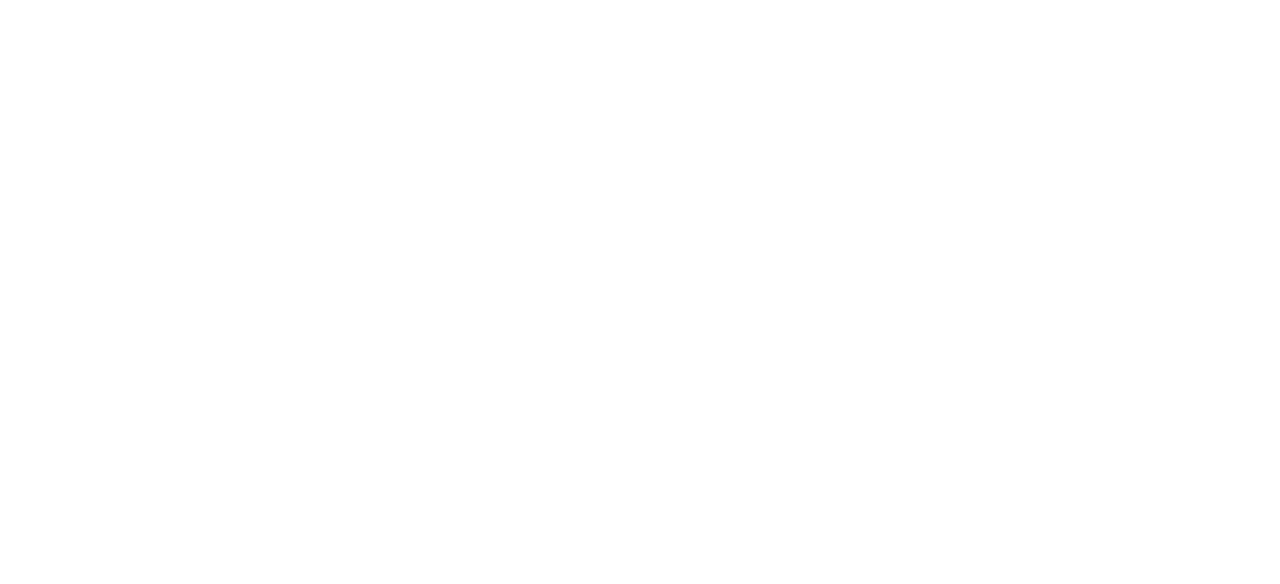
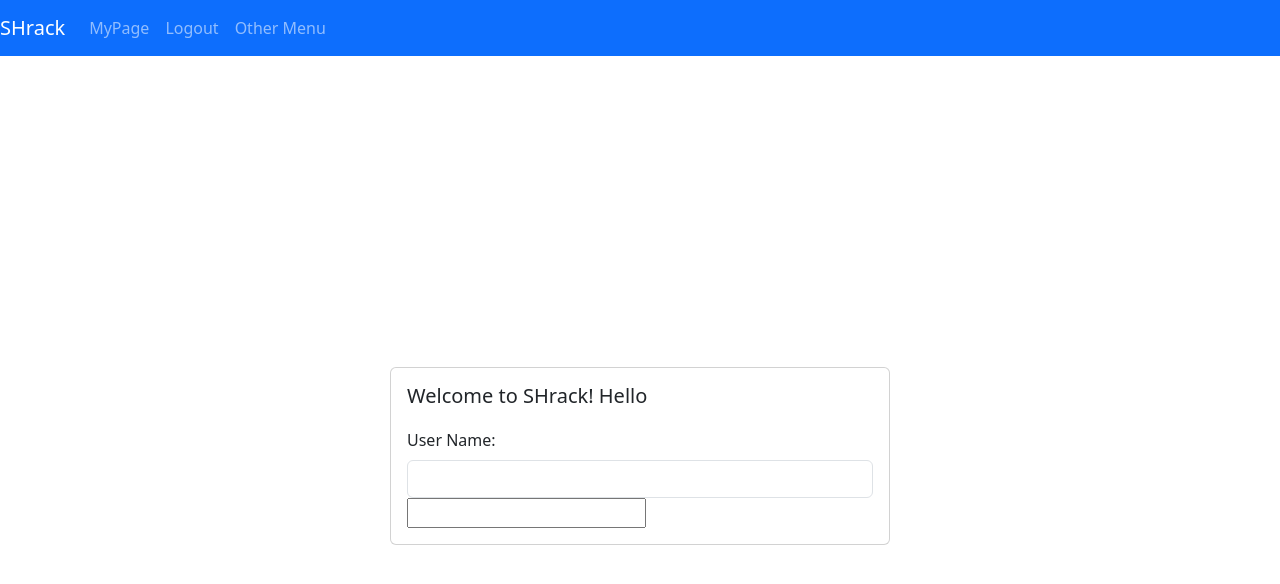
Before and after one commit to SG-Capstone-SHrack/SHrack-front, a React (Create React App) app: page /home in a window 1280 px wide. Before the commit this address had no page. Shown: the top 584 px of the page. Built offline with nearby package versions, Linux system fonts and the light colour scheme.

Commit message:
test commit

```diff
--- a/package.json
+++ b/package.json
@@ -9,6 +9,7 @@
     "@testing-library/user-event": "^13.5.0",
     "react": "^18.2.0",
     "react-bootstrap": "^2.7.4",
+    "react-datepicker": "^4.11.0",
     "react-dom": "^18.2.0",
     "react-hook-form": "^7.43.9",
     "react-router-dom": "^6.11.1",
--- a/src/App.jsx
+++ b/src/App.jsx
@@ -24,6 +24,7 @@
       <Route exact path="/" element={auth ? <Home /> : <Signin />} />
       <Route path="/signin" element={<Signin />} />
       <Route path="/signup" element={<Signup />} />
+      <Route path="/home" element={<Home />} />
     </Routes>
   );
 }
--- a/src/Home/Home.jsx
+++ b/src/Home/Home.jsx
@@ -1,40 +1,100 @@
-import { Link, useNavigate } from 'react-router-dom';
-//import DatePicker from 'react-datepicker';
-//import 'react-datepicker/dist/react-datepicker.css';
-//import { useState } from 'react';
-import { useRecoilValue } from 'recoil';
-import { authAtom } from '../state';
-//import { Button } from 'react-bootstrap';
+import React, { useState } from 'react';
+import DatePicker from 'react-datepicker';
+import 'react-datepicker/dist/react-datepicker.css';
+import { Card, Table, Form, Navbar, Nav } from 'react-bootstrap';
 
-function Home() {
-  const auth = useRecoilValue(authAtom);
-  return (
-    <div className="p-4">
-      <div className="container">
-        <h1>
-          <b>MAIN SERVICE</b>
-        </h1>
-        <h2>Weclome to SHrack!</h2>
-        <p>Hi {auth?.username}!</p>
+const HomePage = () => {
+  const [selectedDate, setSelectedDate] = useState(null);
+  const [exerciseRecords, setExerciseRecords] = useState({});
+  const [userInfo, setUserInfo] = useState({ name: '' });
 
-        <br></br>
+  const handleDateChange = (date) => {
+    setSelectedDate(date);
+    setExerciseRecords({});
+  };
+
+  const GetData = () => {
+    // 데이터 1개 임의로 설정(받아오는 형식에 따라 변경하기)
+    const fetchedRecords = {
+      exerciseName: 'Exercise Name',
+      numberOfSets: 3,
+      totalTime: '00:30:00',
+      weight: '100',
+    };
+    setExerciseRecords(fetchedRecords);
+  };
+
+  const handleUserChange = (event) => {
+    const { name, value } = event.target;
+    setUserInfo((prevUserInfo) => ({
+      ...prevUserInfo,
+      [name]: value,
+    }));
+  };
+
+  return (//상단바
+    <div>
+      <Navbar bg="primary" variant="dark" expand="lg">
+        <Navbar.Brand>SHrack</Navbar.Brand>
+        <Navbar.Toggle aria-controls="basic-navbar-nav" />
+        <Navbar.Collapse id="basic-navbar-nav">
+          <Nav className="mr-auto">
+            <Nav.Link href="#">MyPage</Nav.Link>
+            <Nav.Link href="#">Logout</Nav.Link>
+            <Nav.Link href="#">Other Menu</Nav.Link>
+          </Nav>
+        </Navbar.Collapse>
+      </Navbar>
+      <div style={{ display: 'flex', justifyContent: 'center', alignItems: 'center', height: '100vh' }}>
+        <Card style={{ width: '500px' }}>
+          <Card.Body>
+            <Card.Title style={{ marginBottom: '20px' }}>Welcome to SHrack! Hello {userInfo.name}</Card.Title>
+            <Form.Group>
+              <Form.Label>User Name:</Form.Label>
+              <Form.Control type="text" name="name" onChange={handleUserChange} />
+            </Form.Group>
+            <DatePicker selected={selectedDate} onChange={handleDateChange} style={{ marginBottom: '20px' }} />
+
+            {selectedDate && (
+              <div>
+                <h6>Exercise informations on {selectedDate.toLocaleDateString()}</h6>
+                {exerciseRecords.exerciseName && (
+                  <Table striped bordered>
+                    <thead>
+                      <tr>
+                        <th>Field Name</th>
+                        <th>Value</th>
+                      </tr>
+                    </thead>
+                    <tbody>
+                      <tr>
+                        <td>Exercise Name</td>
+                        <td>{exerciseRecords.exerciseName}</td>
+                      </tr>
+                      <tr>
+                        <td>Number of Sets</td>
+                        <td>{exerciseRecords.numberOfSets}</td>
+                      </tr>
+                      <tr>
+                        <td>Total Time</td>
+                        <td>{exerciseRecords.totalTime}</td>
+                      </tr>
+                      <tr>
+                        <td>Weight</td>
+                        <td>{exerciseRecords.weight}</td>
+                      </tr>
+                    </tbody>
+                  </Table>
+                )}
+                {!exerciseRecords.exerciseName && (
+                  <button onClick={GetData}>Get My Exercise Data</button>
+                )}
+              </div>
+            )}
+          </Card.Body>
+        </Card>
       </div>
     </div>
   );
-}
-export default Home;
-
-/*const ReactDatePicker = () => {
-    const [startDate, setStartDate] = useState(new Date());
-
-      return (
-          <div>
-              <DatePicker
-                selected={startDate}
-                onChange={(date) => setStartDate(date)}
-                dateFormat="yyyy-MM-dd"
-              />
-          </div>
-    );
-  };
-export default ReactDatePicker;*/
+};
+export default HomePage;
```
Also changed, not shown: 1 other file (tests, documents, lock files or other folders).
